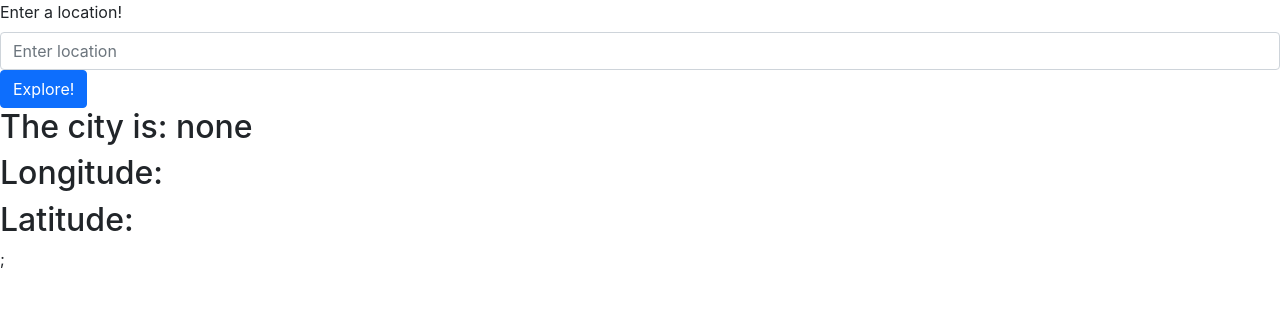
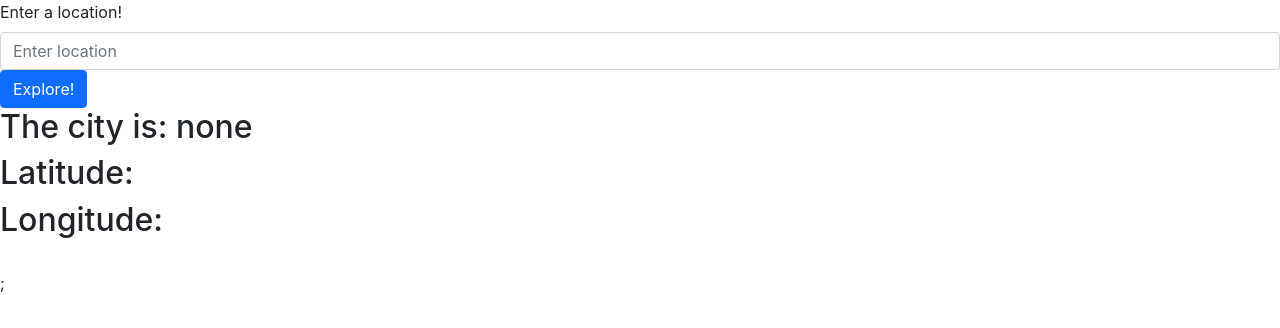
Before and after one commit to Jacks-01/City-Explorer, a React (Create React App) app: page / in a window 1280 px wide. Shown: the top 328 px of the page. Built offline with nearby package versions, Linux system fonts and the light colour scheme.

Commit message:
got image to work

```diff
--- a/src/components/App.js
+++ b/src/components/App.js
@@ -6,7 +6,7 @@
 import React, { Component } from 'react';
 import axios from 'axios';
 import Form from 'react-bootstrap/Form';
-import { Button } from 'react-bootstrap';
+import { Button, Image } from 'react-bootstrap';
 
 
 
@@ -19,7 +19,9 @@ class App extends Component {
         place_id: 'unknown',
         display_name: 'none',
         lat: '',
-        lon: ''}
+        lon: '',
+        },
+        map: '',
     }
   }
 
@@ -27,7 +29,15 @@ class App extends Component {
     const API = `https://us1.locationiq.com/v1/search.php?key=${process.env.REACT_APP_AUTHTOKEN}&q=${this.state.searchQuery}&format=json`;
     const res = await axios.get(API);
     this.setState({location: res.data[0]});
+    console.log(res.data[0]);
+    this.getMap();
   };
+  getMap = async () => {
+    const API = `https://maps.locationiq.com/v3/staticmap?key=${process.env.REACT_APP_AUTHTOKEN}&center=${this.state.location.lat},${this.state.location.lon}&zoom=18&size=500x500&format=png`;
+    console.log(`logging lon${this.state.location.lon}`)
+    this.setState({map: API})
+    // console.log({res})
+  }
   render() {
     console.log(`Location Queried: ${JSON.stringify(this.state.location)}`);
     return (
@@ -42,8 +52,9 @@ class App extends Component {
         {this.state.location.place_id && (
           <div>
             <h2>The city is: {this.state.location.display_name}</h2>
-            <h2>Longitude: {this.state.location.lat}</h2>
-            <h2>Latitude: {this.state.location.lon}</h2>
+            <h2>Latitude: {this.state.location.lat}</h2>
+            <h2>Longitude: {this.state.location.lon}</h2>
+            <Image src={this.state.map}/>
           </div>
         )};
       </>
```
